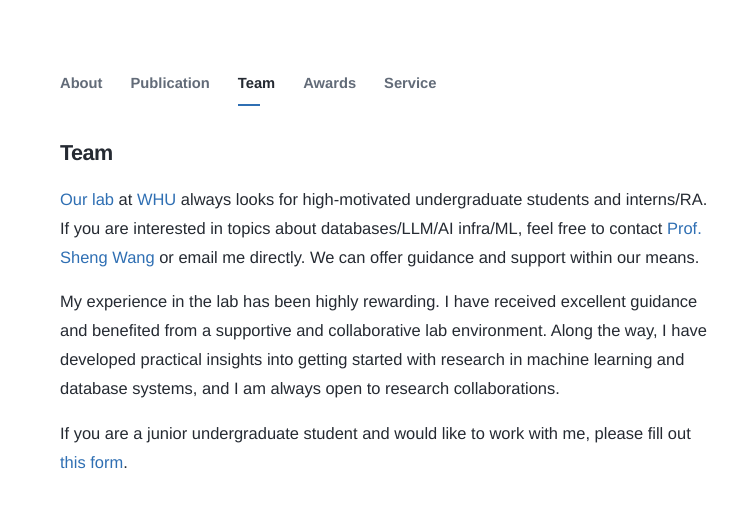
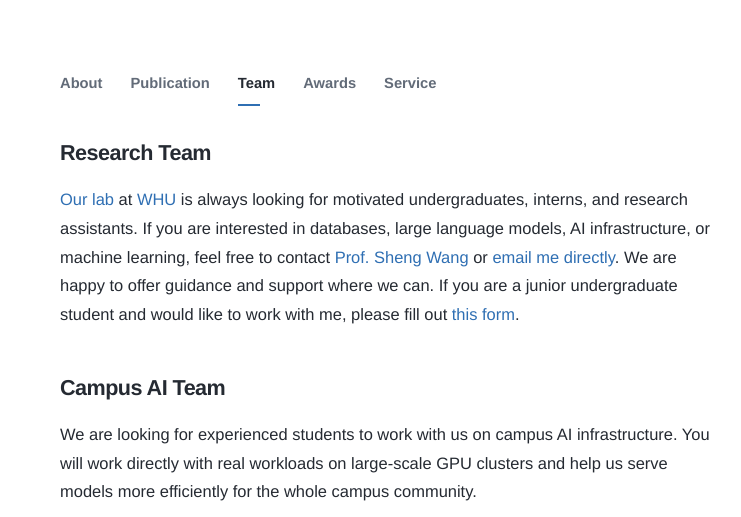
Before and after one commit to WHU-XingyuQu/whu-xingyuqu.github.io, a plain HTML site: page index.html in a window 1280 px wide. Both pictures are taken after a click on the tab "Team". Shown: the top 517 px of the page, 332-1073 px from the left. Drawn offline with Linux system fonts and the light colour scheme.

Commit message:
Update About bio and Team recruitment details

```diff
--- a/index.html
+++ b/index.html
@@ -681,11 +681,14 @@
                         I joined the <a href="http://totemdb.whu.edu.cn/" target="_blank">Totem Database Laboratory</a> in my freshman year, where I am fortunate to be advised by
                         <a href="https://sheng.whu.edu.cn/" target="_blank">Prof. Sheng Wang</a>. And I really appreciate the guidance from <a href="https://zhiyuchen.com/" target="_blank">Dr. Zhiyu Chen</a> at <a href="https://www.aboutamazon.com/" target="_blank" rel="noopener noreferrer">Amazon</a>.
                         Before I started my senior undergraduate journey, I have spent wonderful summers at <a href="https://www.tencent.com/" target="_blank" rel="noopener noreferrer">Tencent</a> and <a href="https://lins-lab.github.io/" target="_blank" rel="noopener noreferrer">LINs Lab</a>, <a href="https://www.westlake.edu.cn/" target="_blank" rel="noopener noreferrer">Westlake University</a>.
-                        I am currently an expert on the <a href="https://hunyuan.tencent.com" target="_blank" rel="noopener noreferrer">Tencent Hunyuan</a> Think Tank and a core technical contributor to Tencent.
                     </p>
                     <p>
                         My research focuses on <strong>Systems for ML</strong>, with an emphasis on improving the runtime efficiency of modern systems, including LLM serving systems and databases that integrate LLMs.
                         My work spans algorithms and systems, from cluster-scale to on-device serving, with the goal of building the next generation of efficient serving systems.
+                    </p>
+                    <p>
+                        I am currently an expert on the <a href="https://hunyuan.tencent.com/" target="_blank" rel="noopener noreferrer">Tencent Hunyuan</a> Think Tank and a core technical contributor to Tencent. Both roles have helped me grow professionally.
+                        As an <strong>AI Infrastructure Architect</strong> at WHU, I work to improve GPU cluster utilization and model serving efficiency. You can learn more about this work on the <a href="#team">Team page</a>.
                     </p>
                     <p>
                         I also share technical notes and reflections on research through my <a href="https://www.zhihu.com/people/cookie-47-37-39" target="_blank" rel="noopener noreferrer">Zhihu blog</a> and <a href="https://www.xiaohongshu.com/user/profile/669cdd2a000000002401cf4d" target="_blank" rel="noopener noreferrer">Xiaohongshu</a>. Feel free to visit if you use Chinese social media.
@@ -854,23 +857,26 @@
 
         <div id="tab-team" class="tab-page">
             <section id="team">
-                <h2>Team</h2>
+                <h2>Research Team</h2>
                 <div class="bio">
                     <p>
-                        <a href="https://sheng.whu.edu.cn/group.html" target="_blank" rel="noopener noreferrer">Our lab</a> at <a href="https://www.whu.edu.cn/" target="_blank" rel="noopener noreferrer">WHU</a> always looks for high-motivated undergraduate students and interns/RA. If you are interested in topics about databases/LLM/AI infra/ML, feel free to contact <a href="https://sheng.whu.edu.cn/" target="_blank" rel="noopener noreferrer">Prof. Sheng Wang</a> or email me directly. We can offer guidance and support within our means.
+                        <a href="https://sheng.whu.edu.cn/group.html" target="_blank" rel="noopener noreferrer">Our lab</a> at <a href="https://www.whu.edu.cn/" target="_blank" rel="noopener noreferrer">WHU</a> is always looking for motivated undergraduates, interns, and research assistants. If you are interested in databases, large language models, AI infrastructure, or machine learning, feel free to contact <a href="https://sheng.whu.edu.cn/" target="_blank" rel="noopener noreferrer">Prof. Sheng Wang</a> or <a href="mailto:whu-quxy@whu.edu.cn">email me directly</a>. We are happy to offer guidance and support where we can.
+                        If you are a junior undergraduate student and would like to work with me, please fill out <a href="https://docs.google.com/forms/d/e/1FAIpQLSd-ANFRKa2AqWx5eOdwO0kHkPoNwqkYQCf5dacckWBVltMfrw/viewform" target="_blank" rel="noopener noreferrer">this form</a>.
                     </p>
+                </div>
+            </section>
+            <section id="campus-ai-team">
+                <h2>Campus AI Team</h2>
+                <div class="bio">
                     <p>
-                        My experience in the lab has been highly rewarding. I have received excellent guidance and benefited from a supportive and collaborative lab environment. Along the way, I have developed practical insights into getting started with research in machine learning and database systems, and I am always open to research collaborations.
-                    </p>
-                    <p>
-                        If you are a junior undergraduate student and would like to work with me, please fill out <a href="https://docs.google.com/forms/d/e/1FAIpQLSd-ANFRKa2AqWx5eOdwO0kHkPoNwqkYQCf5dacckWBVltMfrw/viewform" target="_blank" rel="noopener noreferrer">this form</a>.
+                        We are looking for experienced students to work with us on campus AI infrastructure. You will work directly with real workloads on large-scale GPU clusters and help us serve models more efficiently for the whole campus community.
                     </p>
                 </div>
             </section>
             <section id="students">
                 <h2>Undergraduate students working with me</h2>
                 <div class="bio">
-                    <p><strong><a href="https://yi-123-ii.github.io" target="_blank" rel="noopener noreferrer">Ziyi Tang</a></strong>, <a href="https://www.whu.edu.cn/" target="_blank" rel="noopener noreferrer">Wuhan University</a><br><span style="color: #c2410c;"><em>Research: Systems for ML</em></span></p>
+                    <p><strong><a href="https://yi-123-ii.github.io/" target="_blank" rel="noopener noreferrer">Ziyi Tang</a></strong>, <a href="https://www.whu.edu.cn/" target="_blank" rel="noopener noreferrer">Wuhan University</a><br><span style="color: #c2410c;"><em>Research: Systems for ML</em></span></p>
                 </div>
             </section>
         </div>
```
